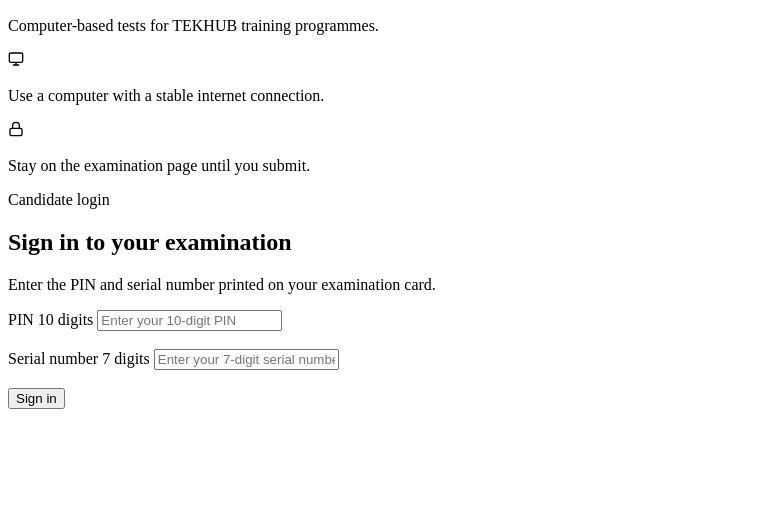
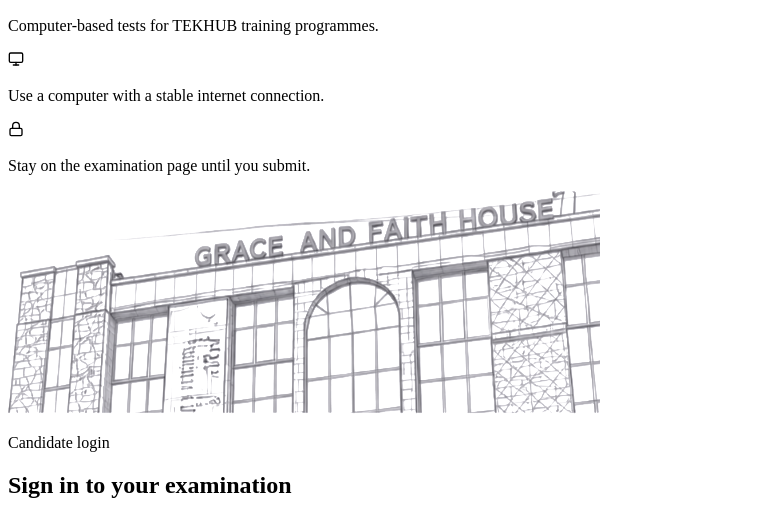
Before and after one commit to ephraimdiana18-ui/practical_mr_obi_1, a plain HTML site: page index.html in a window 1280 px wide. Shown: the part 291-800 px from the top of the page, without its empty margins (0-768 px from the left). Drawn offline with Linux system fonts and the light colour scheme.

Commit message:
fixed: finished html structure

```diff
--- a/index.html
+++ b/index.html
@@ -75,6 +75,8 @@
         </div>
       </div>
 
+      <img src="asses/images/tekhub_portal_building.png" />
+
       <div class="right">
         <p>Candidate login</p>
         <h2>Sign in to your examination</h2>
```
